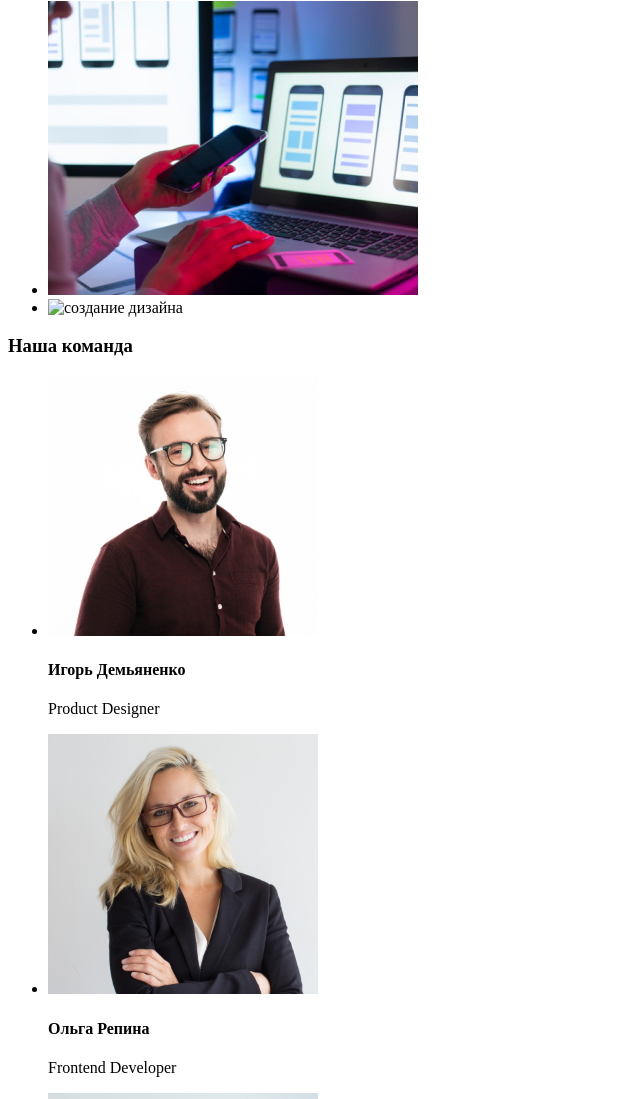
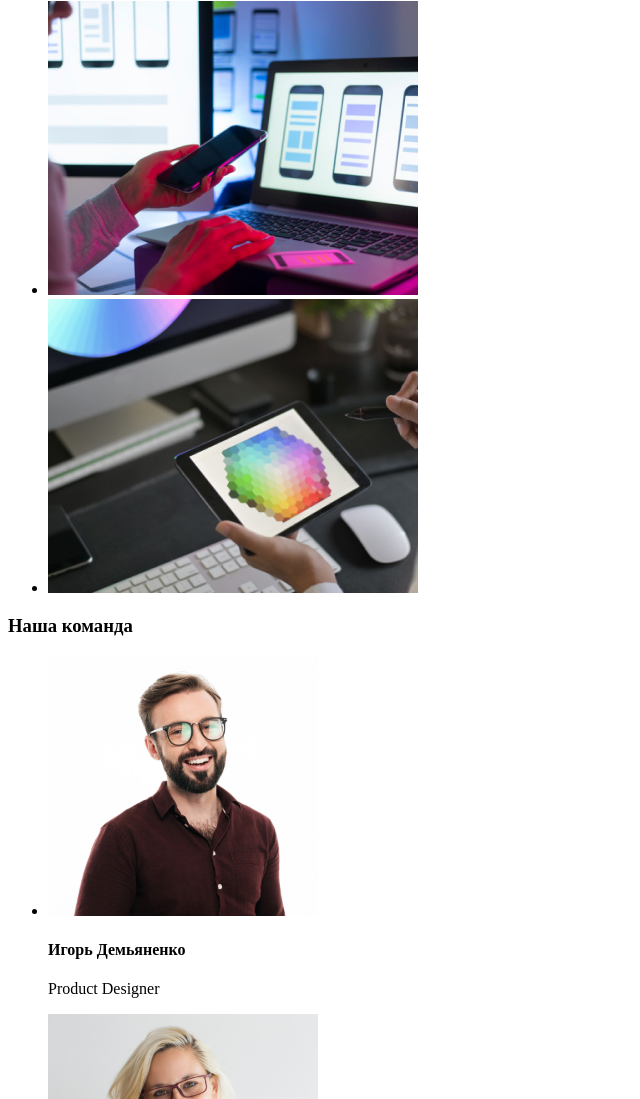
Before and after one commit to JullsMD/goit-markup-hw-01, a plain HTML site: page index.html in a window 1280 px wide. Shown: the part 941-2040 px from the top of the page, without its empty margins (0-640 px from the left). Drawn offline with Linux system fonts and the light colour scheme; the site is published under a folder, as on GitHub Pages, so addresses that start at the root find nothing.

Commit message:
fixed error 3.jpeg

```diff
--- a/index.html
+++ b/index.html
@@ -55,7 +55,7 @@
   <ul>
     <li><img src="./images/what-we-do/1.jpg" alt="создание разметки сайта" width="370" height="294"></li>
     <li><img src="./images/what-we-do/2.jpg" alt="адаптация под разные типы устройств" width="370" height="294"></li>
-    <li><img src="/images/what-we-do/3.jpg" alt="создание дизайна" width="370" height="294"></li>
+    <li><img src="./images/what-we-do/3.jpg" alt="создание дизайна" width="370" height="294"></li>
   </ul>
   </section>
 
```
